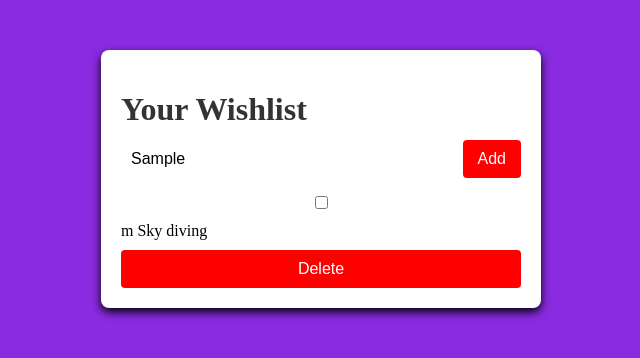
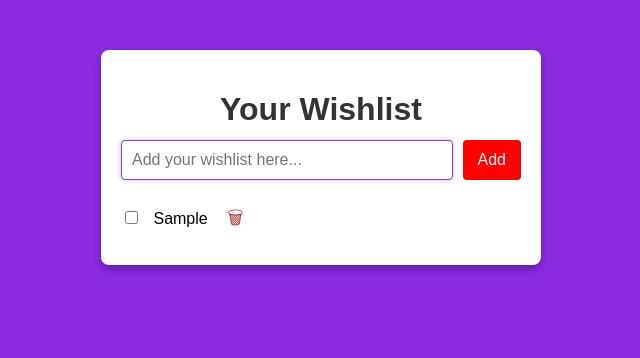
Before and after one commit to favibe/Whislist-Site, a plain HTML site: page index.html in a window 1280 px wide. Both pictures are taken after typing "Sample" into the empty fields and a click on the button "Add". Shown: the whole page, without its empty margins (319-959 px from the left). Drawn offline with Linux system fonts and the light colour scheme.

Commit message:
wishlist

```diff
--- a/index.js
+++ b/index.js
@@ -1,10 +1,13 @@
+// Select elements
 let todoInput = document.querySelector(".input");
 let addButton = document.querySelector(".button");
-let showTodo = document.querySelector(".todo-container")
+let showTodo = document.querySelector(".todo-container");
 let todo = "";
-let todoList = [];
 
-//function for cfreating unique id
+// Load todos from localStorage
+let todoList = JSON.parse(localStorage.getItem("todo")) || [];
+
+// Generate unique IDs
 function uuid() {
   return 'xxxxxxxx-xxxx-4xxx-yxxx-xxxxxxxxxxxx'.replace(/[xy]/g, function (param) {
     let number = Math.random() * 16 | 0;
@@ -13,18 +16,56 @@ function uuid() {
   });
 }
 
+// Add new todo
+addButton.addEventListener("click", (e) => {
+  e.preventDefault();
 
-addButton.addEventListener("click", (e) => {
-    e.preventDefault(); //This prevent the submmission done by the form tag
-    todo = todoInput.value;
-    if (todo.length > 0){
-        todoList.push({id: uuid, todo: todo, isCompleted: false})
+  const todo = todoInput.value.trim();
+  if (todo.length > 0) {
+    todoList.push({ id: uuid(), todo: todo, isCompleted: false });
+    renderTodoList(todoList);
+    localStorage.setItem("todo", JSON.stringify(todoList));
+    todoInput.value = "";
+    todoInput.focus();
   }
-})
+});
 
-//Render todoList
-function renderTodoList(todoList) {
-    showTodo.innerHTML = '<input type="checkbox"> <label>m Sky diving </label> <button>Delete</button>'
+// Handle check + delete
+showTodo.addEventListener("click", (e) => {
+  const key = e.target.dataset.key;
+  const delTodoKey = e.target.dataset.todokey;
+
+  // Toggle complete
+  if (key) {
+    todoList = todoList.map(item =>
+      item.id === key ? { ...item, isCompleted: !item.isCompleted } : item
+    );
   }
 
+  // Delete item
+  if (delTodoKey) {
+    todoList = todoList.filter(item => item.id !== delTodoKey);
+  }
+
+  localStorage.setItem("todo", JSON.stringify(todoList));
   renderTodoList(todoList);
+});
+
+// Render todos
+function renderTodoList(list) {
+  if (list.length === 0) {
+    showTodo.innerHTML = `<p style="color:white;text-align:center;">No wishlist items yet.</p>`;
+    return;
+  }
+
+  showTodo.innerHTML = list.map(({ id, todo, isCompleted }) => `
+    <div class="todo-item">
+      <input class="t-checkbox" id="item-${id}" type="checkbox" data-key="${id}" ${isCompleted ? "checked" : ""}>
+      <label for="item-${id}" class="todo-text ${isCompleted ? "checked-todo" : ""}" data-key="${id}">${todo}</label>
+      <button class="del-btn" data-todokey="${id}">🗑</button>
+    </div>
+  `).join("");
+}
+
+// Initial render
+renderTodoList(todoList);
--- a/style.css
+++ b/style.css
@@ -1,3 +1,4 @@
+/* ====== GENERAL LAYOUT ====== */
 body {
   background-color: blueviolet;
   display: flex;
@@ -5,43 +6,52 @@ body {
   align-items: flex-start;
   min-height: 100vh;
   margin: 0;
+  font-family: Arial, sans-serif;
 }
 
+/* ====== MAIN CONTAINER ====== */
 .main {
   background: white;
   padding: 20px;
   border-radius: 8px;
-  box-shadow: 0 4px 10px black;
+  box-shadow: 0 4px 10px rgba(0,0,0,0.3);
   max-width: 400px;
   width: 100%;
-  margin-top: 50px; /* pushes it down */
+  margin-top: 50px;
 }
-
 
 h1 {
   margin-bottom: 12px;
   color: #333;
+  text-align: center;
 }
 
+/* ====== FORM ====== */
 .todo-form {
   display: flex;
   gap: 10px;
-  margin-bottom: 15px; /* space below form */
+  margin-bottom: 15px;
 }
 
 input {
-  flex: 1; /* makes input grow */
+  flex: 1;
   padding: 10px;
-  border: 0;
+  border: 1px solid #ccc;
   font-size: 16px;
   border-radius: 4px;
+  outline: none;
+}
+
+input:focus {
+  border-color: #7b42f6;
+  box-shadow: 0 0 4px rgba(123, 66, 246, 0.4);
 }
 
 button {
   padding: 10px 15px;
   color: white;
   background-color: red;
-  border: 0;
+  border: none;
   border-radius: 4px;
   font-size: 16px;
   cursor: pointer;
@@ -52,18 +62,58 @@ button:hover {
   background-color: darkred;
 }
 
-
+/* ====== TODO LIST ====== */
 .todo-container {
   display: flex;
   flex-direction: column;
-  gap: 10px; /* space between items */
+  gap: 10px;
 }
 
-.todo-item {
-  background: #f9f9f9;
-  padding: 10px;
-  border-radius: 4px;
+
+.todo {
   display: flex;
   justify-content: space-between;
   align-items: center;
+  background: #f9f9f9;
+  padding: 10px 12px;
+  border-radius: 6px;
+  box-shadow: 0 2px 4px rgba(0,0,0,0.1);
+  transition: background 0.2s;
 }
+
+.todo:hover {
+  background: #f0f0f0;
+}
+
+.todo-text {
+  flex: 1;
+  margin-left: 8px;
+  word-wrap: break-word;
+  cursor: pointer;
+}
+
+/* ====== CHECKBOX & DELETE ====== */
+.t-checkbox {
+  cursor: pointer;
+  accent-color: #7b42f6;
+}
+
+.del-btn {
+  background: none;
+  border: none;
+  cursor: pointer;
+  font-size: 18px;
+  color: #b33a3a; /* subtle muted red */
+  transition: color 0.2s, transform 0.1s ease;
+}
+
+.del-btn:hover {
+  color: #d55b5b; /* soft warm red on hover */
+  transform: scale(1.1); /* small hover lift */
+}
+
+
+.checked-todo {
+  text-decoration: line-through;
+  color: #888;
+}
```
Lines whose indentation alone changed are shown as unchanged.
